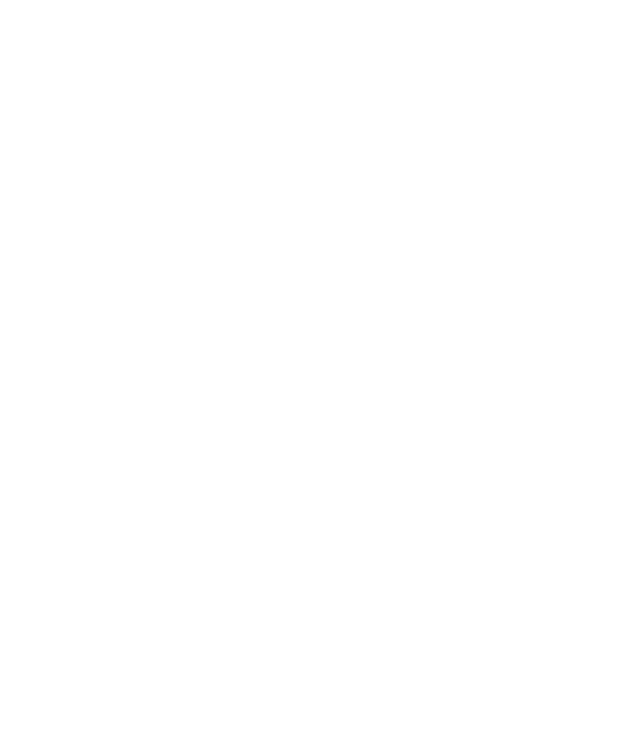
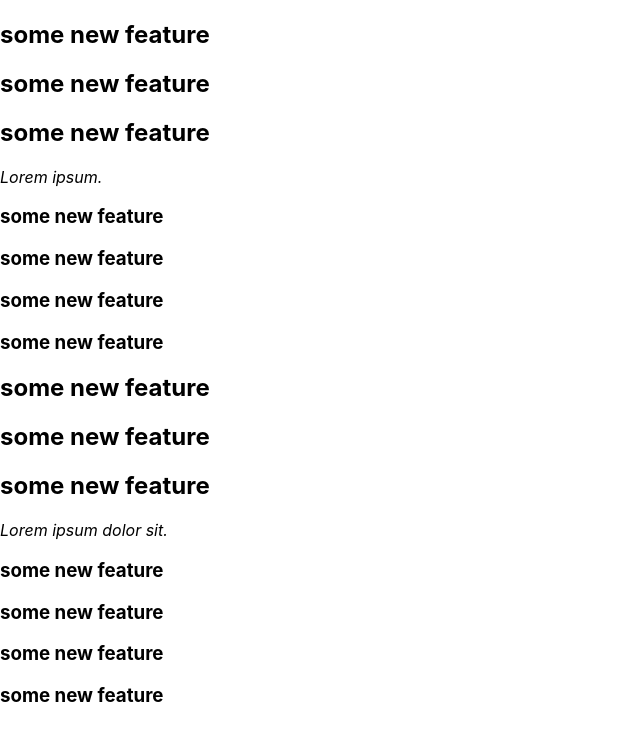
Before and after one commit to GrayHead/react_typescript, a React (Create React App) app: page / in a window 1280 px wide. Shown: the top 740 px of the page, without its empty margins (0-640 px from the left). Built offline with nearby package versions, Linux system fonts and the light colour scheme.

Commit message:
high order cmponent

```diff
--- a/src/App.tsx
+++ b/src/App.tsx
@@ -1,10 +1,13 @@
 import React, {FC} from 'react';
 import './App.css';
+import OriginalComponent1 from "./compoentns/OriginalComponent1";
+import OriginalComponent2 from "./compoentns/OriginalComponent2";
 
 const App: FC = () => {
     return (
         <>
-
+            <OriginalComponent1/>
+            <OriginalComponent2/>
         </>
 
     );
--- /dev/null
+++ b/src/compoentns/OriginalComponent1.tsx
@@ -0,0 +1,12 @@
+import React from 'react';
+import withSomethingNew from "../hoc/withSomethingNew";
+
+const OriginalComponent1 = () => {
+    return (
+        <div>
+            <i>Lorem ipsum.</i>
+        </div>
+    );
+};
+
+export default withSomethingNew(OriginalComponent1);
--- /dev/null
+++ b/src/compoentns/OriginalComponent2.tsx
@@ -0,0 +1,12 @@
+import React from 'react';
+import withSomethingNew from "../hoc/withSomethingNew";
+
+const OriginalComponent2 = () => {
+    return (
+        <div>
+            <i>Lorem ipsum dolor sit.</i>
+        </div>
+    );
+};
+
+export default withSomethingNew(OriginalComponent2);
--- /dev/null
+++ b/src/hoc/withSomethingNew.tsx
@@ -0,0 +1,26 @@
+import {FC} from "react";
+
+const withSomethingNew = (Component: FC) => {
+
+
+    const WrappedComponent = (props: any) => {
+        return (
+            <div>
+                <h2>some new feature</h2>
+                <h2>some new feature</h2>
+                <h2>some new feature</h2>
+                <Component {...props}/>
+                <h3>some new feature</h3>
+                <h3>some new feature</h3>
+                <h3>some new feature</h3>
+                <h3>some new feature</h3>
+            </div>
+
+        )
+    }
+    return WrappedComponent;
+
+
+}
+
+export default withSomethingNew;
```
